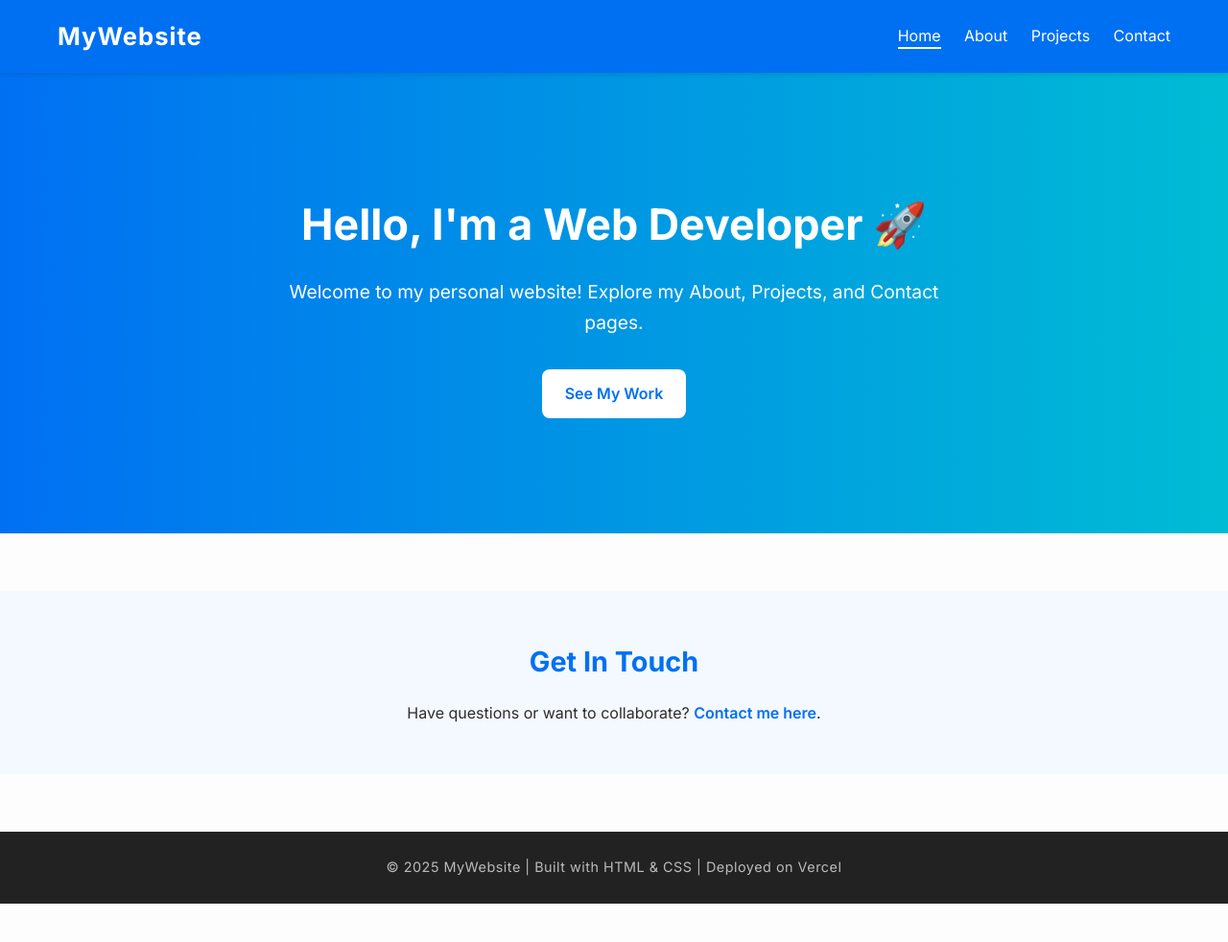
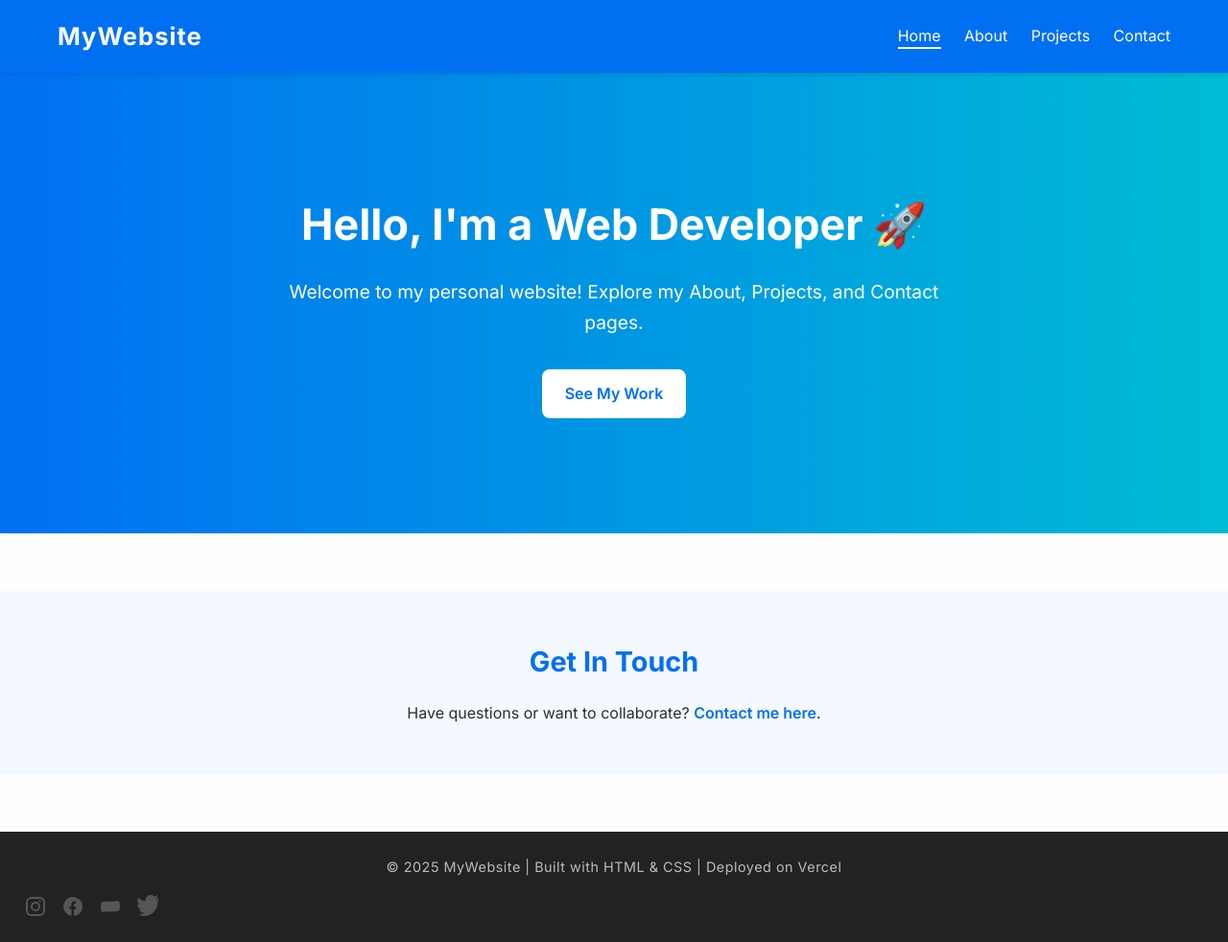
Before and after one commit to DhruvilShiroiya/my-website, a plain HTML site: page index.html in a window 1280 px wide. Shown: the whole page at 96% size. Before the commit the page ends 942 px from the top, so only its background shows below. Drawn offline with Linux system fonts and the light colour scheme.

Commit message:
Update index.html

```diff
--- a/index.html
+++ b/index.html
@@ -1,10 +1,17 @@
 <!DOCTYPE html>
 <html lang="en">
 <head>
-  <meta charset="UTF-8">
-  <meta name="viewport" content="width=device-width, initial-scale=1.0">
-  <title>Home | MyWebsite - DS</title>
-  <link rel="stylesheet" href="style.css">
+  <meta charset="UTF-8" />
+  <meta name="viewport" content="width=device-width, initial-scale=1" />
+  <title>Home | MyWebsite - Web Developer Portfolio & Projects</title>
+
+  <!-- SEO Meta Tags -->
+  <meta name="description" content="Welcome to MyWebsite - personal portfolio of a passionate web developer. Explore projects, about me, and contact for collaborations." />
+  <meta name="keywords" content="web developer, portfolio, projects, contact, web design, coding, programming" />
+  <meta name="author" content="Your Name" />
+
+  <link rel="stylesheet" href="style.css" />
+
   <!-- Google tag (gtag.js) -->
   <script async src="https://www.googletagmanager.com/gtag/js?id=G-K9K247W65E"></script>
   <script>
@@ -14,6 +21,31 @@
 
     gtag('config', 'G-K9K247W65E');
   </script>
+
+  <style>
+    /* Basic styling for social icons */
+    .social-links {
+      margin-top: 1rem;
+      display: flex;
+      gap: 15px;
+    }
+    .social-links a {
+      display: inline-block;
+      width: 24px;
+      height: 24px;
+      color: inherit;
+      text-decoration: none;
+    }
+    .social-links svg {
+      width: 100%;
+      height: 100%;
+      fill: #555;
+      transition: fill 0.3s ease;
+    }
+    .social-links a:hover svg {
+      fill: #1da1f2; /* Twitter blue as example hover */
+    }
+  </style>
 </head>
 <body>
   <!-- Header -->
@@ -47,6 +79,28 @@
   <!-- Footer -->
   <footer>
     <p>&copy; 2025 MyWebsite | Built with HTML & CSS | Deployed on Vercel</p>
+    <div class="social-links" aria-label="Social media links">
+      <a href="https://www.instagram.com/" target="_blank" rel="noopener" aria-label="Instagram">
+        <svg viewBox="0 0 24 24" aria-hidden="true" focusable="false">
+          <path d="M7.75 2h8.5A5.75 5.75 0 0122 7.75v8.5A5.75 5.75 0 0116.25 22h-8.5A5.75 5.75 0 012 16.25v-8.5A5.75 5.75 0 017.75 2zm0 2A3.75 3.75 0 004 7.75v8.5A3.75 3.75 0 007.75 20h8.5a3.75 3.75 0 003.75-3.75v-8.5A3.75 3.75 0 0016.25 4h-8.5zm8.75 1.5a1 1 0 110 2 1 1 0 010-2zM12 7a5 5 0 110 10 5 5 0 010-10zm0 2a3 3 0 100 6 3 3 0 000-6z"/>
+        </svg>
+      </a>
+      <a href="https://www.facebook.com/" target="_blank" rel="noopener" aria-label="Facebook">
+        <svg viewBox="0 0 24 24" aria-hidden="true" focusable="false">
+          <path d="M22 12a10 10 0 10-11.5 9.87v-7h-2v-3h2v-2.3c0-2 1.2-3 3-3 .87 0 1.78.16 1.78.16v2h-1c-1 0-1.32.63-1.32 1.28V12h2.25l-.36 3h-1.9v7A10 10 0 0022 12z"/>
+        </svg>
+      </a>
+      <a href="https://www.youtube.com/" target="_blank" rel="noopener" aria-label="YouTube">
+        <svg viewBox="0 0 24 24" aria-hidden="true" focusable="false">
+          <path d="M10 15l5.19-3L10 9v6zm12-3c0-1.4-.11-2.77-.33-4.08-.17-1-1.06-1.8-2.1-1.91C17.75 6.75 12 6.75 12 6.75s-5.75 0-7.57.26c-1.04.11-1.93.91-2.1 1.91A31.44 31.44 0 002 12c0 1.4.11 2.77.33 4.08.17 1 1.06 1.8 2.1 1.91C6.25 17.25 12 17.25 12 17.25s5.75 0 7.57-.26c1.04-.11 1.93-.91 2.1-1.91.22-1.31.33-2.68.33-4.08z"/>
+        </svg>
+      </a>
+      <a href="https://www.x.com/" target="_blank" rel="noopener" aria-label="X">
+        <svg viewBox="0 0 24 24" aria-hidden="true" focusable="false">
+          <path d="M23 3.3a10.9 10.9 0 01-3.14.86A5.48 5.48 0 0022.4.36a10.94 10.94 0 01-3.47 1.33 5.48 5.48 0 00-9.3 5A15.58 15.58 0 012 2.72a5.48 5.48 0 001.7 7.3 5.5 5.5 0 01-2.48-.67v.06a5.48 5.48 0 004.39 5.37 5.5 5.5 0 01-2.47.09 5.49 5.49 0 005.12 3.81A11 11 0 012 20.29 15.52 15.52 0 008.29 22c9.14 0 14.14-7.58 14.14-14.14 0-.22 0-.43-.02-.64A10.16 10.16 0 0023 3.3z"/>
+        </svg>
+      </a>
+    </div>
   </footer>
 </body>
 </html>
```
